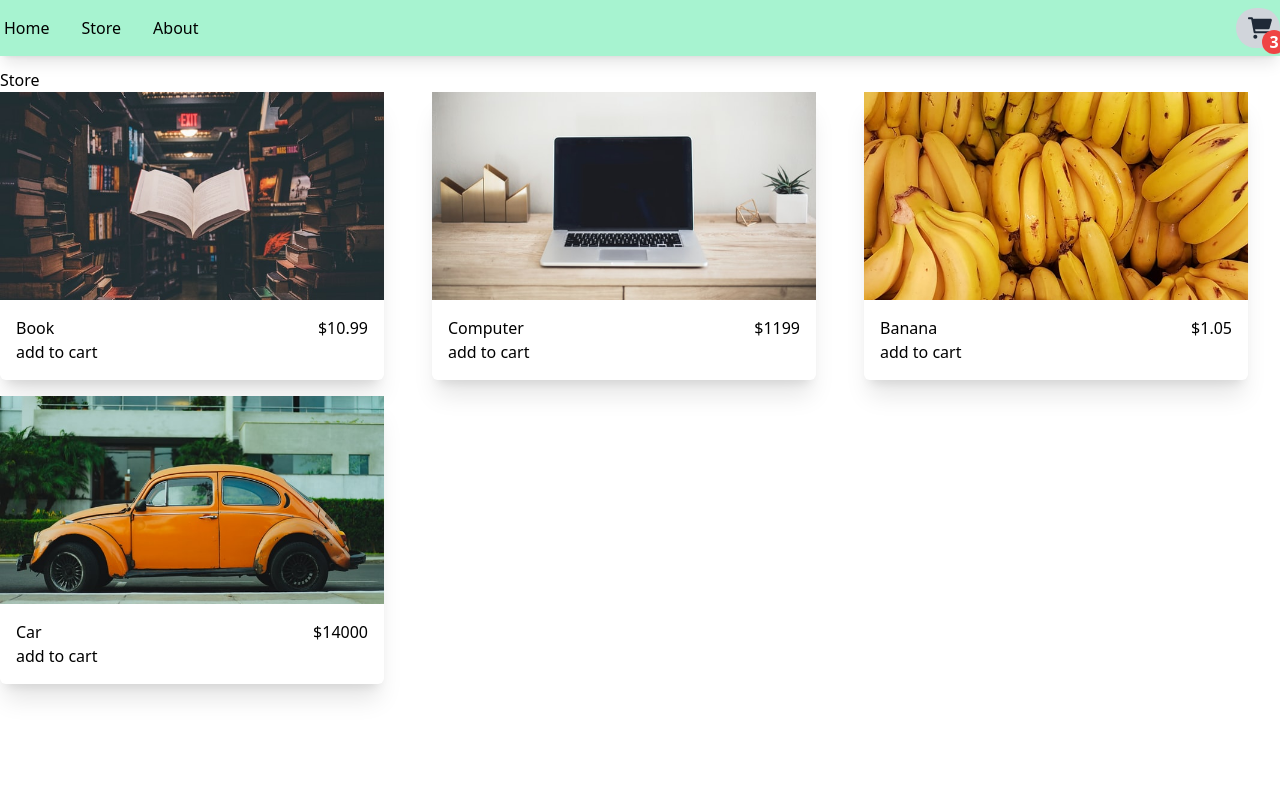
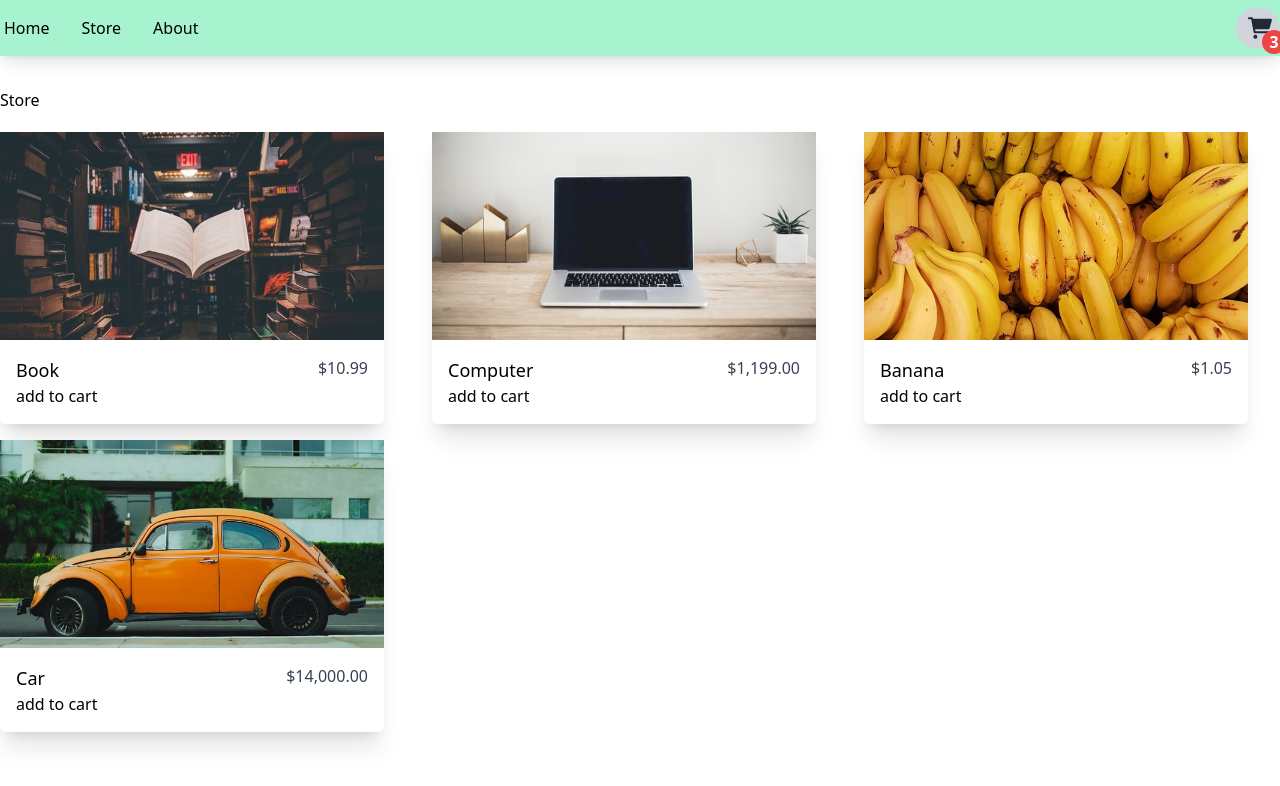
Before and after one commit to tatsianash/shopping-cart, a React (Vite) app: page /store in a window 1280 px wide. Shown: the top 786 px of the page. Built offline with nearby package versions, Linux system fonts and the light colour scheme.

Commit message:
Addd format currency

```diff
--- a/src/components/StoreItem.tsx
+++ b/src/components/StoreItem.tsx
@@ -1,4 +1,5 @@
 import React from 'react';
+import { formatCurrency } from '../utilities/formatCurrency';
 
 interface IProps {
   id: number;
@@ -15,9 +16,9 @@ export default function StoreItem({ id, name, price, imgUrl }: IProps) {
         className="w-full object-cover overflow-hidden h-52"
       />
       <div className="flex flex-col p-4">
-        <div className="container flex justify-between">
-          <div>{name}</div>
-          <div>${price}</div>
+        <div className="container flex justify-between ">
+          <div className="text-lg font-medium">{name}</div>
+          <div className="ml-2 text-gray-700">{formatCurrency(price)}</div>
         </div>
         <div> add to cart</div>
       </div>
--- a/src/pages/Store.tsx
+++ b/src/pages/Store.tsx
@@ -5,7 +5,7 @@ import storeItems from '../data/items.json';
 export default function Store() {
   return (
     <>
-      <h1>Store</h1>
+      <h1 className="font-medium py-5">Store</h1>
       <div className="grid grid-cols-1 md:grid-cols-2 lg:grid-cols-3 gap-4">
         {storeItems.map((item) => (
           <StoreItem {...item} />
--- /dev/null
+++ b/src/utilities/formatCurrency.ts
@@ -0,0 +1,7 @@
+const CURRENCY_FORMATTER = new Intl.NumberFormat(undefined, {
+  currency: 'USD',
+  style: 'currency',
+});
+export function formatCurrency(number: number) {
+  return CURRENCY_FORMATTER.format(number);
+}
```
